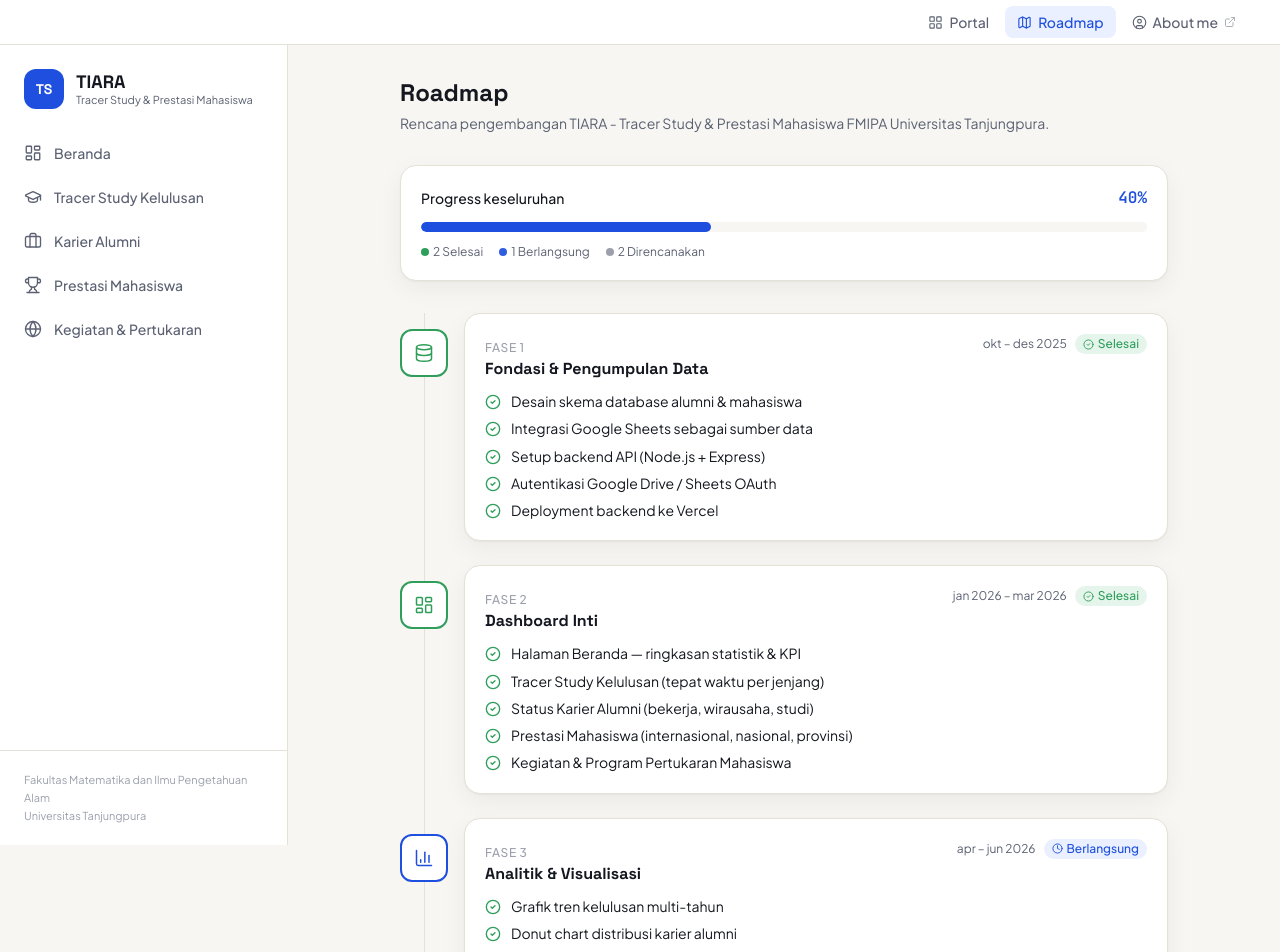
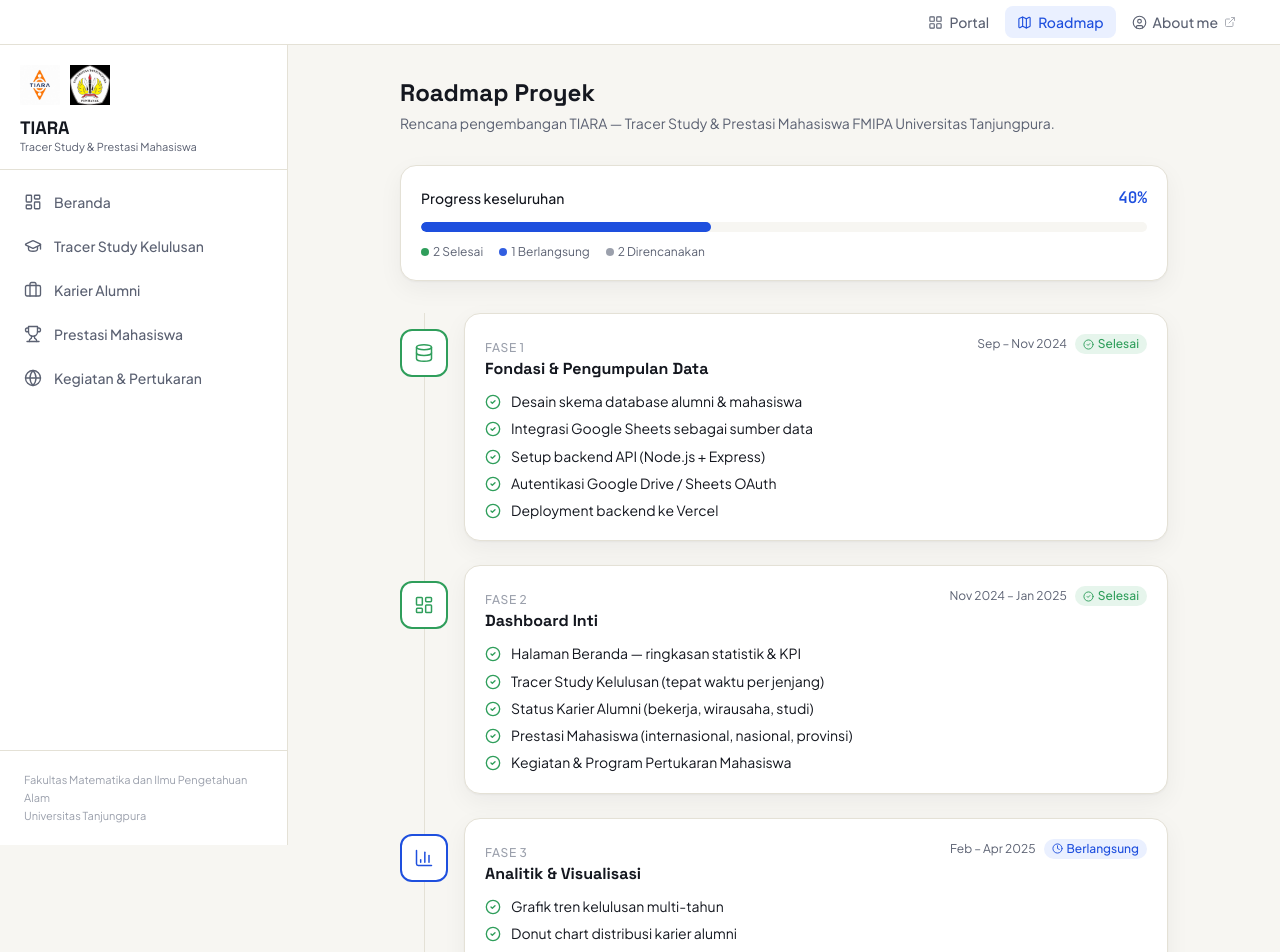
Before and after one commit to 0xthareq/tiara, a React (Vite) app in the folder frontend/: page /roadmap in a window 1280 px wide. Shown: the top 952 px of the page. Built offline with nearby package versions, Linux system fonts and the light colour scheme; no server answers.

Commit message:
editroad map

```diff
--- a/frontend/src/components/Sidebar.jsx
+++ b/frontend/src/components/Sidebar.jsx
@@ -30,24 +30,36 @@ export default function Sidebar({ open, onClose }) {
         flex flex-col transition-transform duration-200 lg:translate-x-0
         ${open ? "translate-x-0" : "-translate-x-full"}`}
       >
-        <div className="flex items-center justify-between px-6 py-6">
-          <div className="flex items-center gap-3">
-            <div className="w-10 h-10 rounded-xl bg-azure flex items-center justify-center font-display font-bold text-white text-sm">
-              TS
+        {/* Sidebar header */}
+        <div className="px-5 pt-5 pb-4 border-b border-line">
+          {/* Logos row */}
+          <div className="flex items-center justify-between mb-3">
+            <div className="flex items-center gap-2.5">
+              <img
+                src="/tiara-logo.png"
+                alt="Logo TIARA"
+                className="h-10 w-10 object-contain"
+              />
+              <img
+                src="/untan-logo.png"
+                alt="Logo Universitas Tanjungpura"
+                className="h-10 w-10 object-contain"
+              />
             </div>
-            <div>
-              <div className="font-display font-bold text-lg leading-tight text-ink">TIARA</div>
-              <div className="text-[11px] text-inksoft leading-tight">
-                Tracer Study &amp; Prestasi Mahasiswa
-              </div>
+            <button className="lg:hidden text-inksoft hover:text-ink" onClick={onClose} aria-label="Tutup menu">
+              <X size={20} />
+            </button>
+          </div>
+          {/* App name */}
+          <div>
+            <div className="font-display font-bold text-lg leading-tight text-ink">TIARA</div>
+            <div className="text-[11px] text-inksoft leading-tight">
+              Tracer Study &amp; Prestasi Mahasiswa
             </div>
           </div>
-          <button className="lg:hidden text-inksoft" onClick={onClose} aria-label="Tutup menu">
-            <X size={20} />
-          </button>
         </div>
 
-        <nav className="flex-1 px-3 space-y-1 overflow-y-auto">
+        <nav className="flex-1 px-3 space-y-1 overflow-y-auto pt-3">
           {NAV_ITEMS.map((item) => (
             <NavLink
               key={item.to}
--- a/frontend/src/pages/Roadmap.jsx
+++ b/frontend/src/pages/Roadmap.jsx
@@ -16,7 +16,7 @@ const phases = [
     label: "Fase 1",
     title: "Fondasi & Pengumpulan Data",
     status: "done",
-    period: "okt – des 2025",
+    period: "Sep – Nov 2024",
     color: "green",
     items: [
       { text: "Desain skema database alumni & mahasiswa", done: true },
@@ -32,7 +32,7 @@ const phases = [
     label: "Fase 2",
     title: "Dashboard Inti",
     status: "done",
-    period: "jan 2026 – mar 2026",
+    period: "Nov 2024 – Jan 2025",
     color: "green",
     items: [
       { text: "Halaman Beranda — ringkasan statistik & KPI", done: true },
@@ -48,7 +48,7 @@ const phases = [
     label: "Fase 3",
     title: "Analitik & Visualisasi",
     status: "active",
-    period: "apr – jun 2026",
+    period: "Feb – Apr 2025",
     color: "azure",
     items: [
       { text: "Grafik tren kelulusan multi-tahun", done: true },
@@ -64,7 +64,7 @@ const phases = [
     label: "Fase 4",
     title: "Ekspor & Aksesibilitas",
     status: "planned",
-    period: "jul – sep 2026",
+    period: "Mei – Jul 2025",
     color: "amber",
     items: [
       { text: "Ekspor laporan ke PDF / Excel", done: false },
@@ -79,7 +79,7 @@ const phases = [
     label: "Fase 5",
     title: "Pengembangan Lanjutan",
     status: "planned",
-    period: "Okt 2026 →",
+    period: "Agt 2025 →",
     color: "inkfaint",
     items: [
       { text: "Prediksi tren berbasis Machine Learning", done: false },
@@ -123,9 +123,9 @@ export default function Roadmap() {
     <div className="max-w-3xl mx-auto">
       {/* Page header */}
       <div className="mb-8">
-        <h1 className="font-display font-bold text-2xl text-ink mb-1">Roadmap</h1>
+        <h1 className="font-display font-bold text-2xl text-ink mb-1">Roadmap Proyek</h1>
         <p className="text-sm text-inksoft">
-          Rencana pengembangan TIARA - Tracer Study &amp; Prestasi Mahasiswa FMIPA Universitas Tanjungpura.
+          Rencana pengembangan TIARA — Tracer Study &amp; Prestasi Mahasiswa FMIPA Universitas Tanjungpura.
         </p>
       </div>
 
```
Also changed, not shown: frontend/public/tiara-logo.png (added), frontend/public/untan-logo.png (added).
